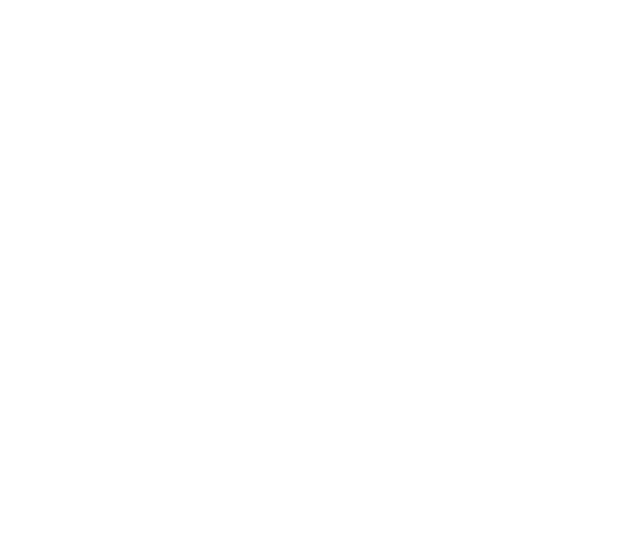
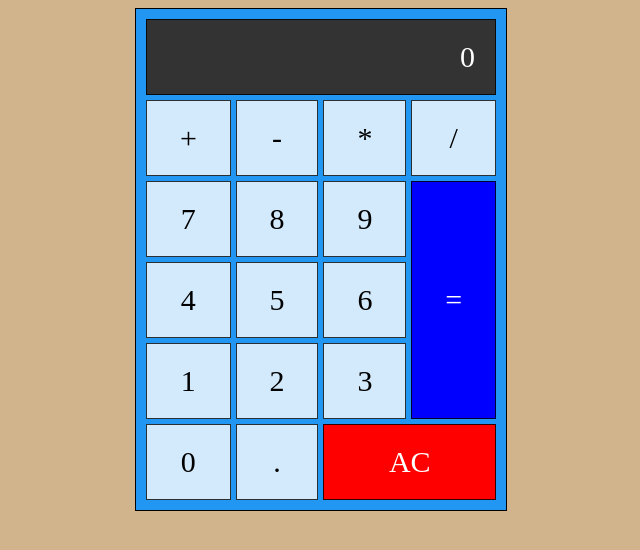
Before and after one commit to joelmwood/Calculator, a plain HTML site: page index.html in a window 1280 px wide. Shown: the whole page, without its empty margins (319-959 px from the left). Drawn offline with Linux system fonts and the light colour scheme.

Commit message:
Finished Styling of Calculator

```diff
--- a/index.css
+++ b/index.css
@@ -0,0 +1,86 @@
+body {
+    background-color: tan;
+}
+
+.calcContainer {
+    margin: 0 auto;
+    width: 350px;
+    /* height: 600px; */
+    border: 1px solid black;
+}
+
+.grid-container {
+    display: grid;
+    grid-gap: 5px;
+    grid-template-columns: auto auto auto auto;
+    background-color: #2196F3;
+    padding: 10px;
+}
+
+.grid-item {
+    background-color: rgba(255, 255, 255, 0.8);
+    border: 1px solid rgba(0, 0, 0, 0.8);
+    padding: 20px;
+    font-size: 30px;
+    text-align: center;
+
+
+    /*Can the user still select the buttons?????  */
+    user-select: none;
+}
+
+.btn:hover {
+    background-color: grey;
+}
+
+.btn:active {
+    background-color: black;
+    color: white;
+}
+
+.grid-item-display {
+    grid-column: 1 / span 4;
+    background-color: rgb(51, 51, 51);
+    color: white;
+    text-align: right;
+}
+
+
+.grid-item-equals {
+    grid-column: 4 / span 1;
+    grid-row: 3 / span 3;
+    display: flex;
+    justify-content: center;
+    flex-direction: column;
+    background-color: blue;
+    color: white;
+}
+
+.grid-item-equals:hover {
+    background-color: rgb(68, 68, 255);
+}
+
+.grid-item-equals:active {
+    background-color: blue;
+}
+
+.grid-item-clear {
+    grid-column: 3 / span 2;
+    /* font-size: 15px; */
+    display: flex;
+    justify-content: center;
+    flex-direction: column;
+    background-color: red;
+    color: white;
+}
+
+.grid-item-clear:hover {
+    background-color: rgb(255, 96, 96);
+    color: white;
+
+}
+
+.grid-item-clear:active {
+    background-color: red;
+    color: white;
+}
--- a/index.html
+++ b/index.html
@@ -10,6 +10,26 @@
 </head>
 
 <body>
+    <div class="calcContainer grid-container">
+        <div class="grid-item grid-item-display">0</div>
+        <div class="grid-item grid-item-plus btn">+</div>
+        <div class="grid-item grid-item-subtract btn">-</div>
+        <div class="grid-item grid-item-multiply btn">*</div>
+        <div class="grid-item grid-item-divide btn">/</div>
+        <div class="grid-item grid-item-seven btn">7</div>
+        <div class="grid-item grid-item-eight btn">8</div>
+        <div class="grid-item grid-item-nine btn">9</div>
+        <div class="grid-item grid-item-four btn">4</div>
+        <div class="grid-item grid-item-five btn">5</div>
+        <div class="grid-item grid-item-six btn">6</div>
+        <div class="grid-item grid-item-one btn">1</div>
+        <div class="grid-item grid-item-two btn">2</div>
+        <div class="grid-item grid-item-three btn">3</div>
+        <div class="grid-item grid-item-equals btn">=</div>
+        <div class="grid-item grid-item-zero btn">0</div>
+        <div class="grid-item grid-item-dot btn">.</div>
+        <div class="grid-item grid-item-clear btn">AC</div>
+    </div>
 
     <script src="./index.js"></script>
 </body>
```
